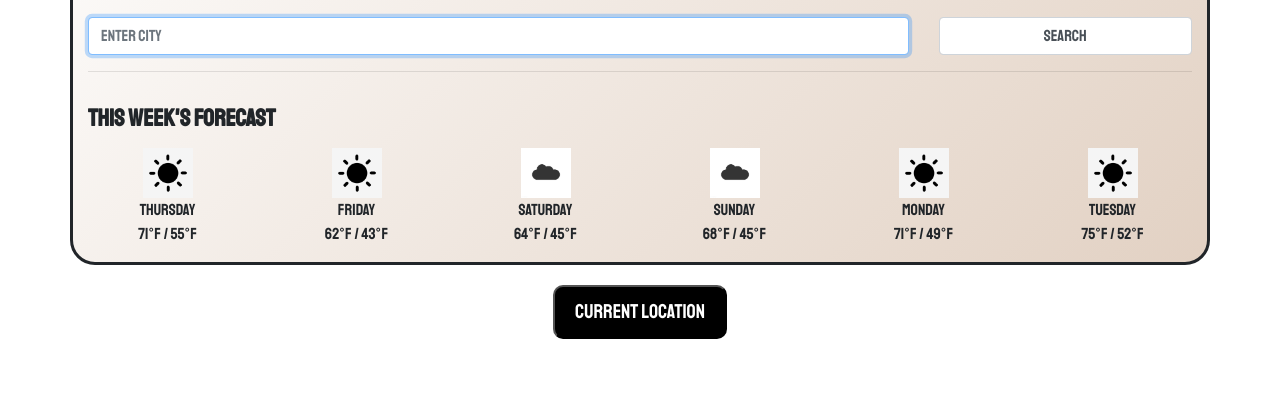
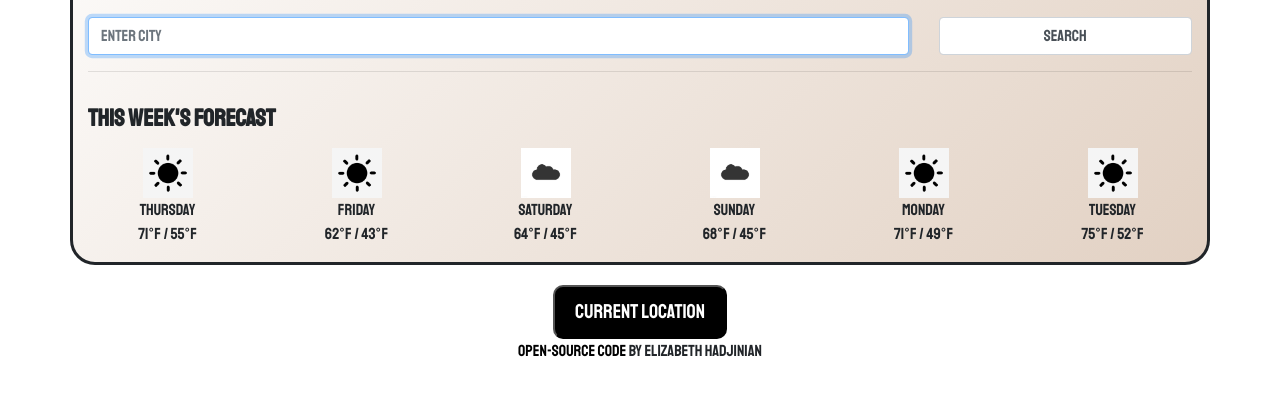
Before and after one commit to elizhadjinian/she-codes-plus-project, a website built with Parcel: page index.html in a window 1280 px wide. Shown: the part 183-578 px from the top of the page. Built offline with nearby package versions, Linux system fonts and the light colour scheme; no server answers.

Commit message:
added open source code link

```diff
--- a/index.html
+++ b/index.html
@@ -83,6 +83,8 @@
   </div>
 
   <button id="current-location-button">Current location</button>
+
+  <p><a href="https://github.com/elizhadjinian/she-codes-plus-project" target = "_blank"> Open-source code </a> by Elizabeth Hadjinian</p>
   <script src="src/index.js"></script>
 </body>
 
```
